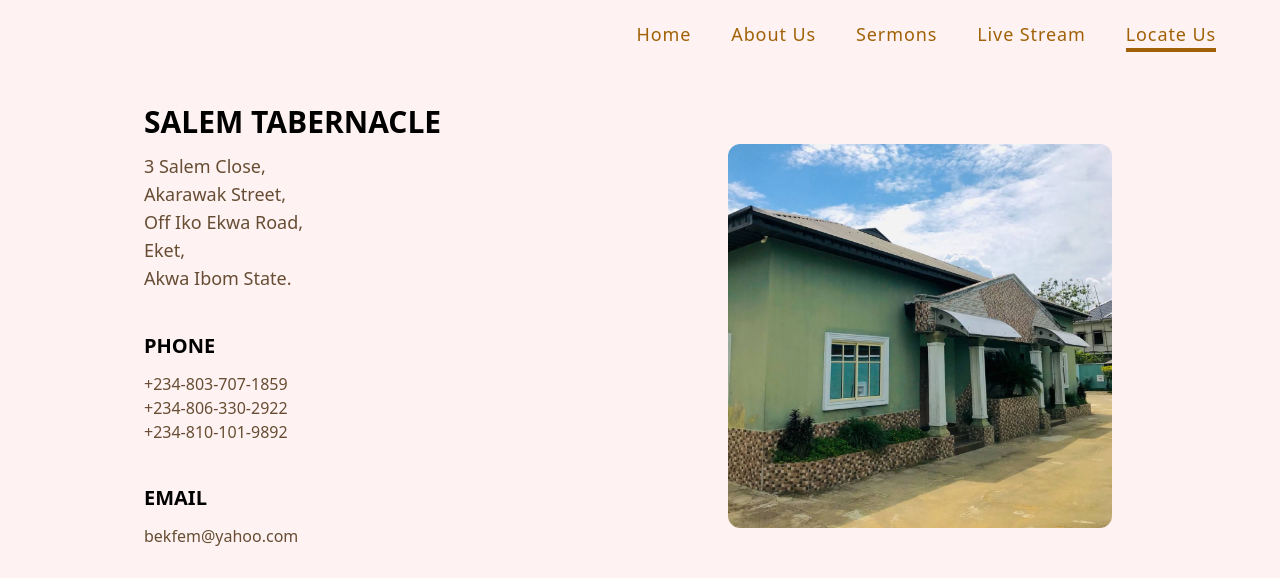
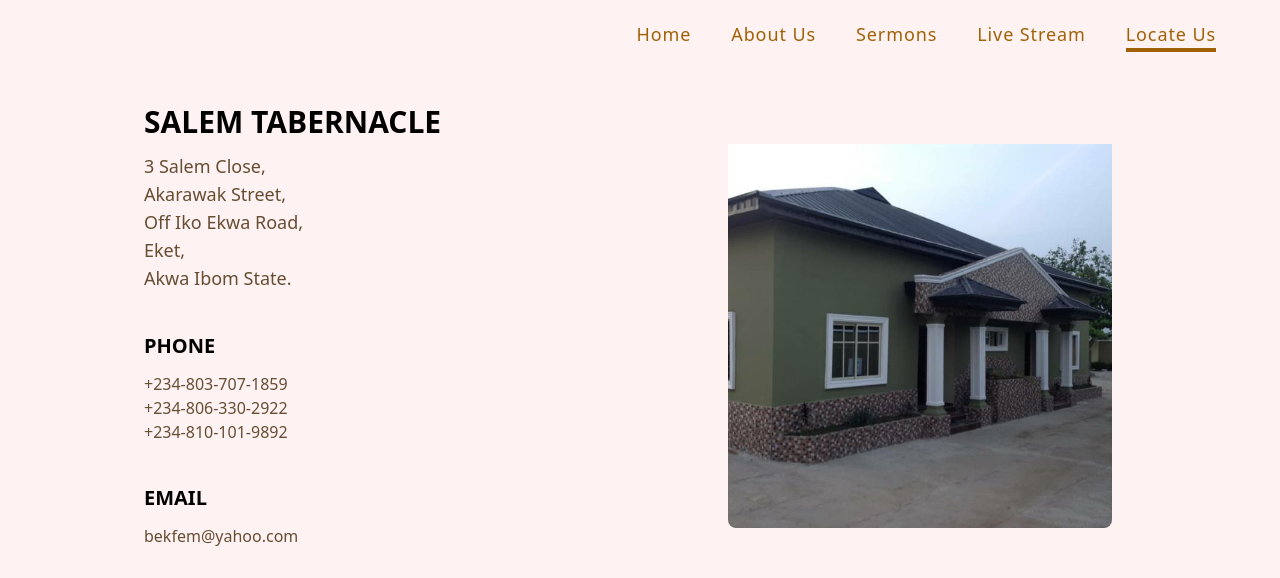
Before and after one commit to George-Olufemi/salem-tabernacle, a React (Create React App) app: page /locate-us in a window 1280 px wide. Shown: the top 578 px of the page. Built offline with nearby package versions, Linux system fonts and the light colour scheme.

Commit message:
Changed Church picture

```diff
--- a/src/Pages/LocateUs.jsx
+++ b/src/Pages/LocateUs.jsx
@@ -1,7 +1,7 @@
 import React from "react";
 import LocateUsNavbar from "../NavBars/LocateUsNavbar";
 import './Locateus.css';
-import churchpic from '../churchpic/photo_2022-06-03_10-50-10.png';
+import churchpic from '../churchpic/Church Pic.jpeg';
 import Footer from "../components/Footer";
 //import { motion } from "framer-motion";
 
@@ -25,7 +25,7 @@ function LocateUs() {
                                 <h1>bekfem@yahoo.com</h1>
                             </div>
                             <div className='md:pr-16'>
-                                <img className='w-96 pt-20' src={churchpic} alt="Church Pic" />
+                                <img className='w-96 pt-20 rounded-lg' src={churchpic} alt="Church Pic" />
                             </div>
                         </div>
                         {/* map */}
```
Also changed, not shown: src/churchpic/Church Pic.jpeg (added).
